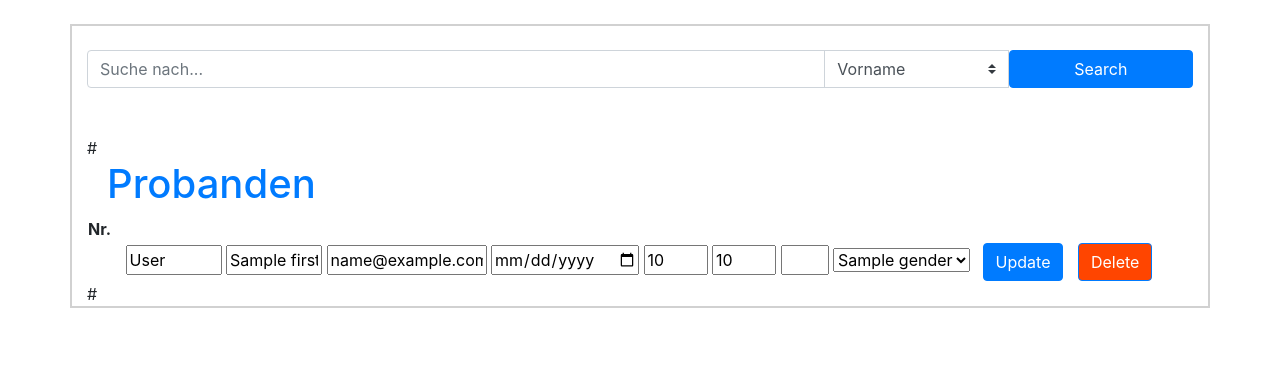
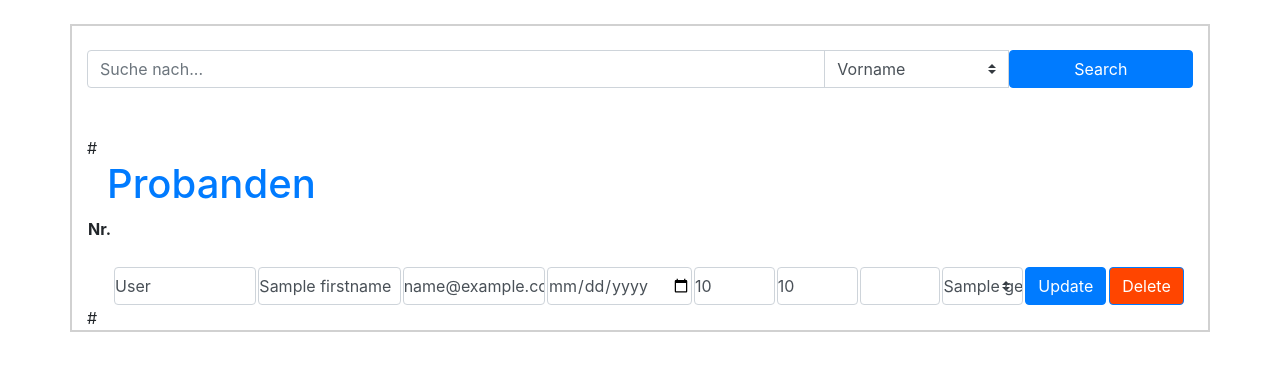
Before and after one commit to janniklth/ProbandApp, a Flask app: template templates/probands.html in a window 1280 px wide. Shown: the part 56-427 px from the top of the page. Run offline with Flask 3, Linux system fonts and the light colour scheme; the template is opened without the code that fills it: most values are stand-ins (such as "Sample title", 1, 10 or a date in 2020); some libraries are stand-ins or nearby versions.

Commit message:
edit probands view

```diff
--- a/templates/probands.html
+++ b/templates/probands.html
@@ -38,28 +38,58 @@
         <tr>
             <td>{{ loop.index + (page - 1) * per_page }}</td>
             <td>&ensp;
-                <form method="POST" action="./update" style="display: inline">
-                    <input type="hidden" value="{{p.lastname}}" name="oldlastname">
-                    <input type="text" value="{{p.lastname}}" name="newlastname" style="width: 6em">
-                    <input type="hidden" value="{{p.firstname}}" name="oldfirstname">
-                    <input type="text" value="{{p.firstname}}" name="newfirstname" style="width: 6em">
-                    <input type="hidden" value="{{p.email}}" name="oldemail">
-                    <input type="text" value="{{p.email}}" name="newemail" style="width: 10em">
-                    <input type="date" value="{{p.birthday}}" name="newbirthday">
+                <form method="POST" action="./update" class="row" style="margin: 0;">
+                    <div class="col" style="margin: 0; padding-left: 1px; padding-right: 1px;">
+                        <input type="hidden" value="{{p.lastname}}" name="oldlastname" class="form-control"
+                               style="margin: 0; padding: 0;">
+                        <input type="text" value="{{p.lastname}}" name="newlastname" class="form-control"
+                               style="margin: 0; padding: 0;">
+                    </div>
+                    <div class="col" style="margin: 0; padding-left: 1px; padding-right: 1px;">
+                        <input type="hidden" value="{{p.firstname}}" name="oldfirstname" class="form-control"
+                               style="margin: 0; padding: 0;">
+                        <input type="text" value="{{p.firstname}}" name="newfirstname" class="form-control"
+                               style="margin: 0; padding: 0;">
+                    </div>
+                    <div class="col" style="margin: 0; padding-left: 1px; padding-right: 1px;">
+                        <input type="hidden" value="{{p.email}}" name="oldemail" class="form-control"
+                               style="margin: 0; padding: 0;">
+                        <input type="text" value="{{p.email}}" name="newemail" class="form-control"
+                               style="margin: 0; padding: 0;">
+                    </div>
+                    <div class="col" style="margin: 0; padding-left: 1px; padding-right: 1px;">
+                        <input type="date" value="{{p.birthday}}" name="newbirthday" class="form-control"
+                               style="margin: 0; padding: 6px 0;">
+                    </div>
+                    <div class="col-1" style="margin: 0; padding-left: 1px; padding-right: 1px;">
                         <input type="number" value="{{p.height}}" name="newheight" min="50" max="250" step="0.1"
-                           style="width: 4em">
+                               class="form-control" style="margin: 0; padding: 0;">
+                    </div>
+                    <div class="col-1" style="margin: 0; padding-left: 1px; padding-right: 1px;">
                         <input type="number" value="{{p.weight}}" name="newweight" min="20" max="250" step="0.1"
-                           style="width: 4em">
-                    <!--  <input type="number" value="{{p.bmi}}" name="bmi" min="1" max="1" readonly style="width: 4em"> -->
+                               class="form-control" style="margin: 0; padding: 0;">
+                    </div>
+                    <!--  <div class="col" style="margin: 0; padding: 0;">
+                            <input type="number" value="{{p.bmi}}" name="bmi" min="1" max="1" readonly class="form-control" style="margin: 0; padding: 0;">
+                        </div> -->
+                    <div class="col-1" style="margin: 0; padding-left: 1px; padding-right: 1px;">
                         <input type="number" value="{{p.health}}" name="newhealth" min="1" max="6" step="0.1"
-                           style="width: 3em">
-                    <select name="genselect">
+                               class="form-control" style="margin: 0; padding: 0;">
+                    </div>
+                    <div class="col-1" style="margin: 0; padding-left: 1px; padding-right: 1px;">
+                        <select name="genselect" class="custom-select" style="margin: 0; padding: 0;">
                             {% for g in genders %}
-                        <option value="{{ g.name }}" {% if g.id==p.gender %} selected {% endif %}>{{ g.name }}</option>
+                            <option value="{{ g.name }}" {% if g.id==p.gender %} selected {% endif %}>{{ g.name }}
+                            </option>
                             {% endfor %}
-                    </select>&ensp;
+                        </select>
+                    </div>
+                    <div class="col-auto" style="margin: 0; padding-left: 1px; padding-right: 1px;">
                         <input type="submit" value="Update" class="btn btn-primary">
+                    </div>
                 </form>
+
+
             </td>
             <td>&ensp;
                 <form method="POST" action="./delete" style="display: inline">
```
Lines whose indentation alone changed are shown as unchanged.
